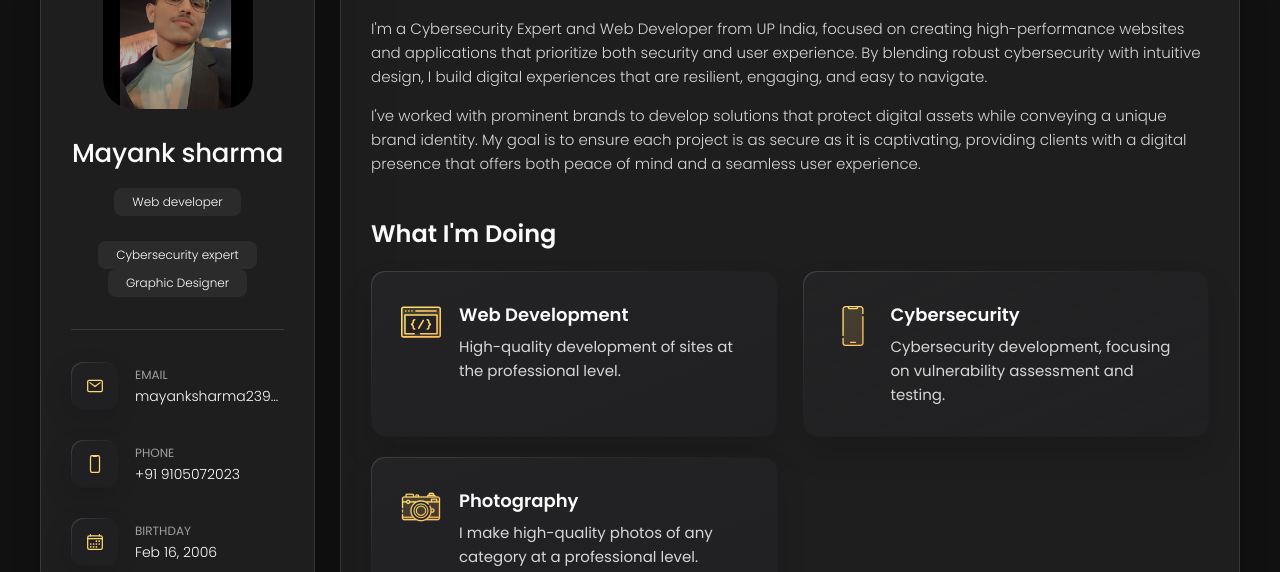
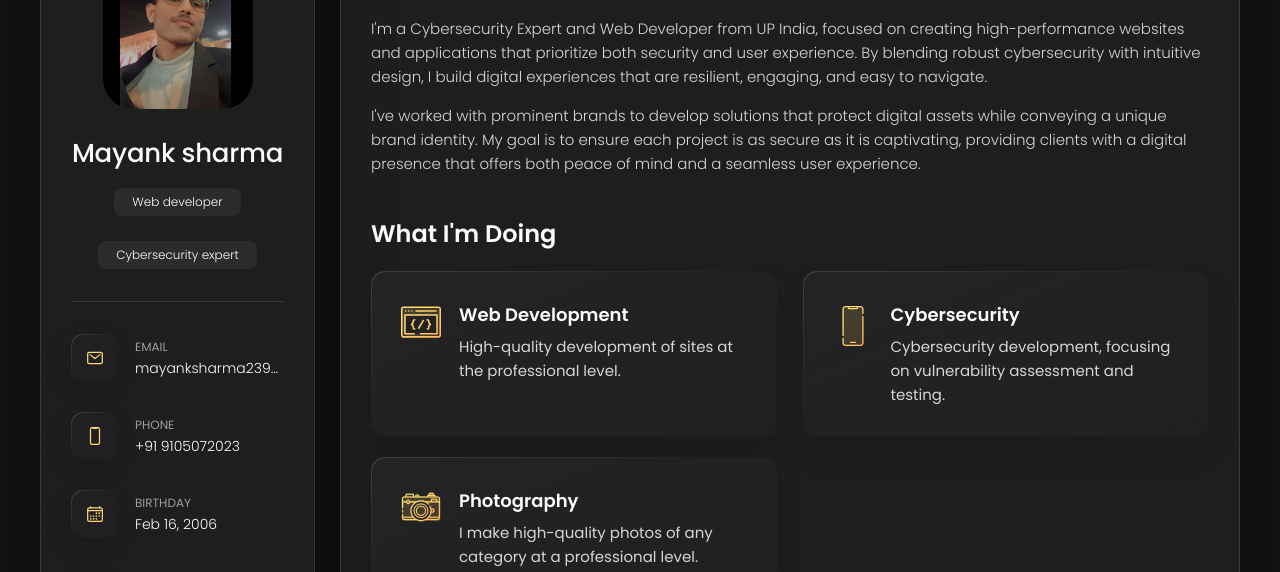
Before and after one commit to Mayanks023/Portfolio, a plain HTML site: page index.html in a window 1280 px wide. Shown: the part 162-734 px from the top of the page. Drawn offline with nearby package versions, Linux system fonts and the light colour scheme.

Commit message:
Update index.html

```diff
--- a/index.html
+++ b/index.html
@@ -50,7 +50,6 @@
 
           <p class="title">Web developer</p><br>
           <p class="title">Cybersecurity expert</p>
-          <p class="title">Graphic Designer</p>
         </div>
 
         <button class="info_more-btn" data-sidebar-btn>
```
